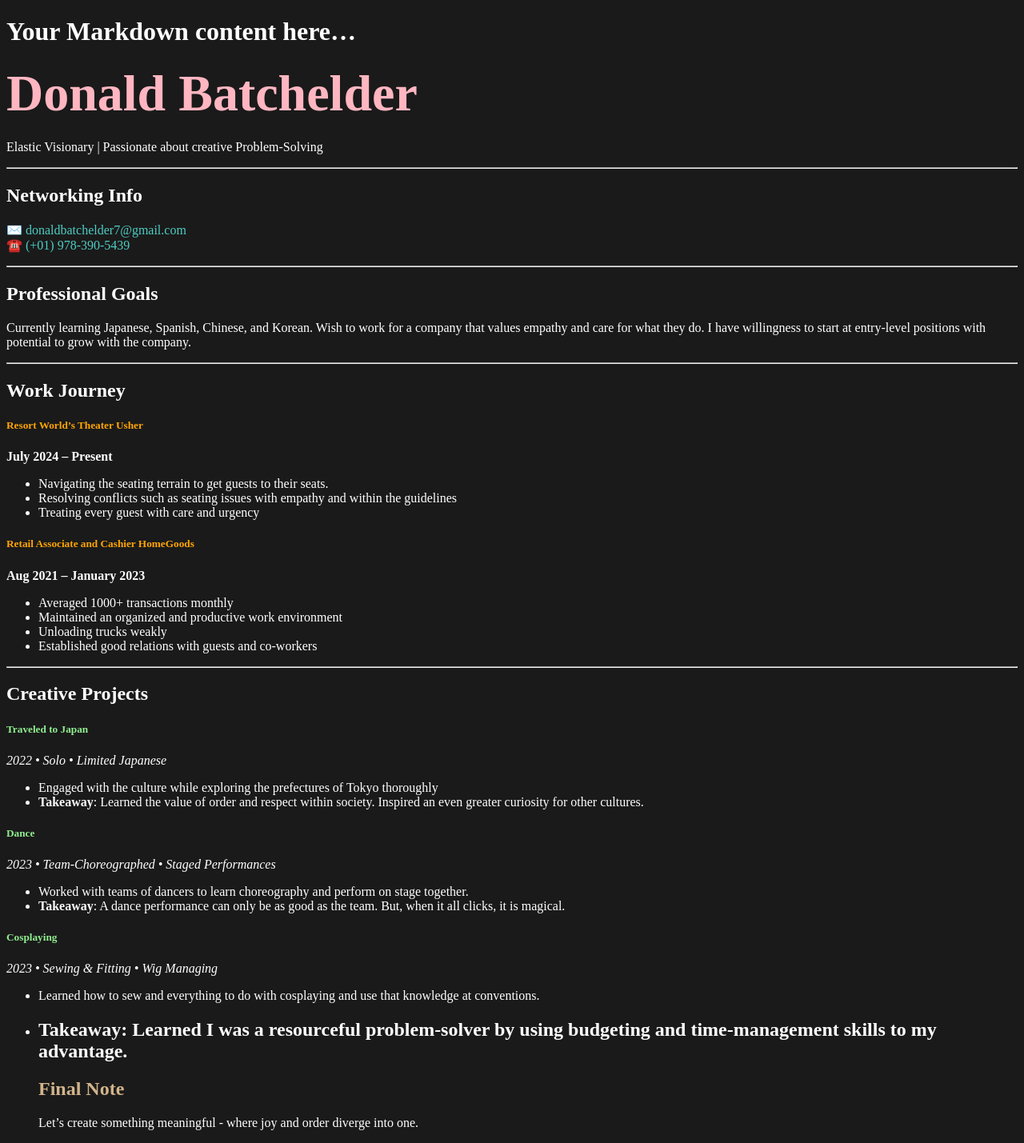
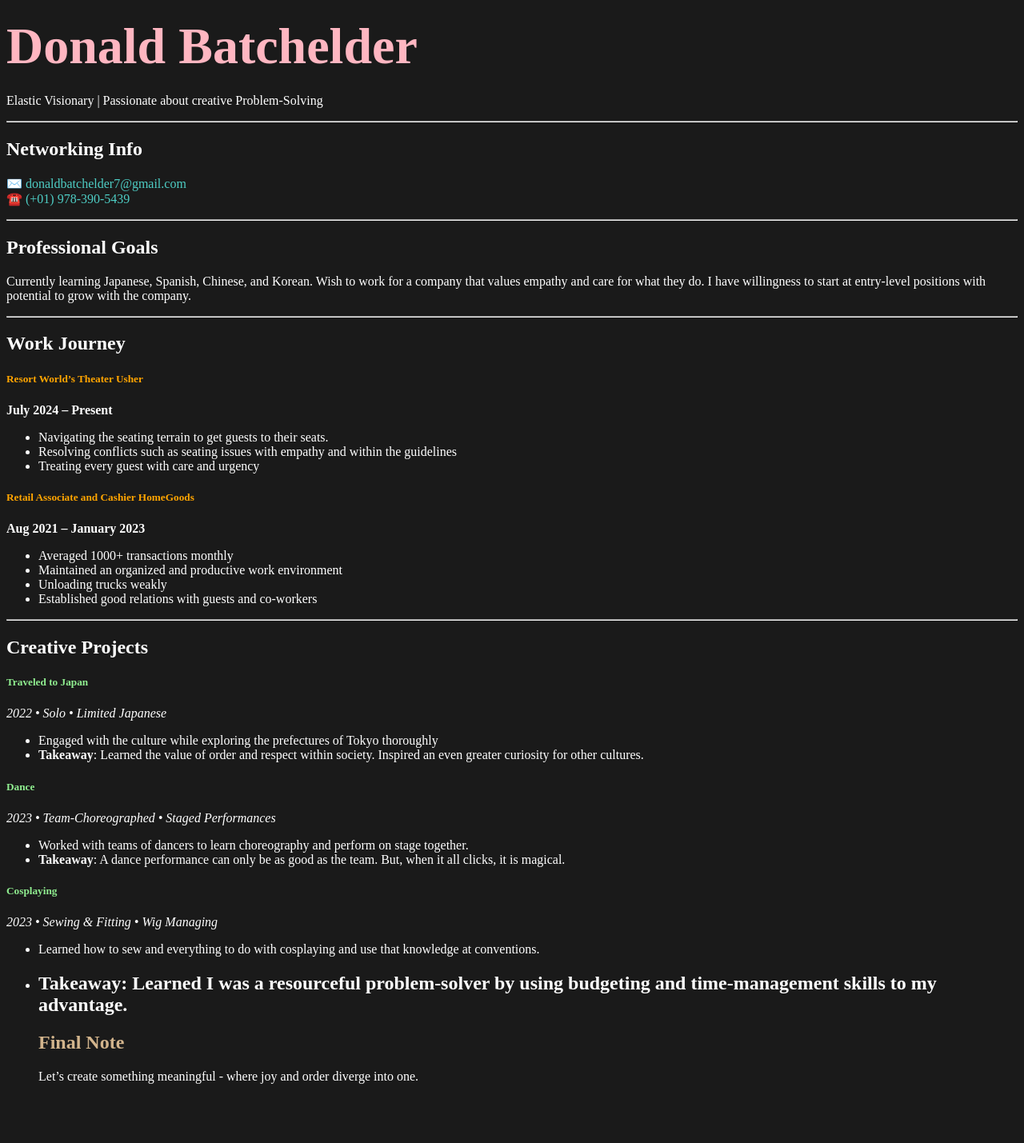
Before and after one commit to Udonoldle/Udonoldle.github.io, a Jekyll site: the page built from index.md, in a window 1280 px wide. Shown: the whole page at 80% size. Built offline with Jekyll 4.4.1, drawn with Linux system fonts in a browser that asks for light colours; our own code applies the rules of GitHub Pages for plain Markdown files; after the commit the page ends 1371 px from its top, so only the background shows below that.

Commit message:
Update index.md

```diff
--- a/index.md
+++ b/index.md
@@ -1,10 +1,6 @@
 ---
 layout: default
 ---
-
-# Your Markdown content here...
-
-
 # <span style="color: lightpink; font-size: 2em;">Donald Batchelder</span>
 Elastic Visionary | Passionate about creative Problem-Solving
 
```
